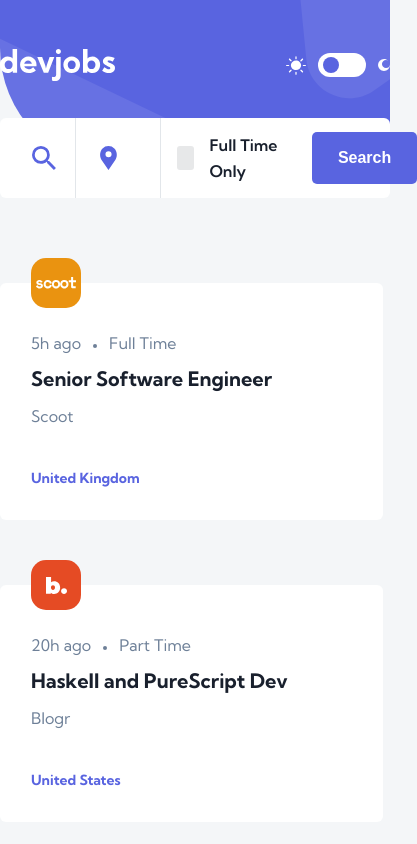
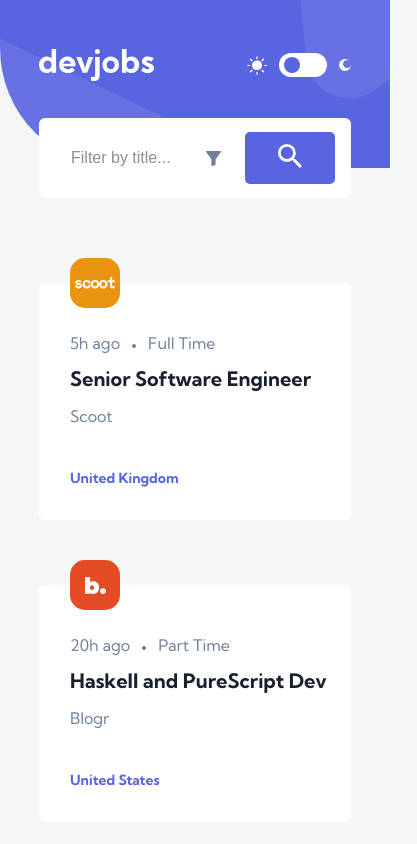
Before and after one commit to iuryyxd/devjobs-app, a React (Vite) app: page / in a window 390 px wide. Shown: the top 844 px of the page, 417 px wide, since content can reach past the window. Built offline with nearby package versions, Linux system fonts and the light colour scheme.

Commit message:
feat: website responsive

```diff
--- a/src/components/Checkbox/Checkbox.module.scss
+++ b/src/components/Checkbox/Checkbox.module.scss
@@ -26,8 +26,8 @@
 
     &::before {
       content: "";
-      width: 14px;
-      height: 14px;
+      min-width: 14px;
+      min-height: 14px;
       transform: scale(0);
       transition: 120ms transform ease-in-out;
       box-shadow: inset 1rem 1rem var(--color-violet);
--- a/src/components/Checkbox/index.tsx
+++ b/src/components/Checkbox/index.tsx
@@ -1,14 +1,27 @@
+import { useContext } from "react";
+import { FilterContext } from "../../contexts/FilterContext";
+
 import styles from "./Checkbox.module.scss";
 
 interface CheckboxProps {
   setFullTime: (a: boolean) => void;
+  fullTime?: boolean;
 }
 
-export function Checkbox({ setFullTime }: CheckboxProps) {
+export function Checkbox({ setFullTime, fullTime }: CheckboxProps) {
+
   return (
     <div className={styles.checkbox}>
-      <input type="checkbox" name="checkbox" id="checkbox" onChange={(e) => setFullTime(e.target.checked)} />
-      <label htmlFor="checkbox">Full Time Only</label>
+      <input
+        type="checkbox"
+        name="checkbox"
+        id="checkbox"
+        onChange={(e) => setFullTime(e.target.checked)}
+        checked={fullTime}
+      />
+      <label htmlFor="checkbox">
+        {window.innerWidth > 1242 ? "Full Time Only" : "Full Time"}
+      </label>
     </div>
   );
 }
--- a/src/components/EmptyPage/EmptyPage.module.scss
+++ b/src/components/EmptyPage/EmptyPage.module.scss
@@ -7,6 +7,8 @@
   padding: 5rem 0;
   gap: 20px;
 
+  margin: 0 auto;
+
   opacity: 0.2;
 
   svg {
--- /dev/null
+++ b/src/components/FilterModal/FilterModal.module.scss
@@ -0,0 +1,26 @@
+.modal {
+  width: 100%;
+  position: absolute;
+  background: var(--background-color-elements);
+  z-index: 5;
+
+  transform: translateY(110px);
+  border-radius: 6px;
+
+  padding: 1.5rem;
+
+  display: flex;
+  flex-direction: column;
+  gap: 1rem;
+
+  box-shadow: 0px 10px 15px -3px rgba(0, 0, 0, 0.1);
+
+  input {
+    background-color: transparent;
+    border: 1px solid rgba(255, 255, 255, 0.1);
+    padding: 10px;
+    border-radius: 3px;
+
+    color: var(--color-text);
+  }
+}
--- /dev/null
+++ b/src/components/FilterModal/index.tsx
@@ -0,0 +1,24 @@
+import { Checkbox } from "../Checkbox";
+
+import styles from "./FilterModal.module.scss";
+
+interface FilterModalProps {
+  setFullTime: (a: boolean) => void;
+  setLocation: (a: string) => void;
+  location: string;
+  fullTime: boolean;
+}
+
+export function FilterModal({ setFullTime, setLocation, fullTime, location }: FilterModalProps) {
+  return (
+    <div className={styles.modal}>
+      <input
+        type="text"
+        onChange={(e) => setLocation(e.target.value)}
+        placeholder="Filter by location..."
+        value={location}
+      />
+      <Checkbox setFullTime={setFullTime} fullTime={fullTime} />
+    </div>
+  );
+}
--- a/src/components/Header/Header.module.scss
+++ b/src/components/Header/Header.module.scss
@@ -36,3 +36,11 @@
     }
   }
 }
+
+@media screen and (max-width: 1242px) {
+  .header {
+    &__container {
+      max-width: 80%;
+    }
+  }
+}
--- a/src/components/Jobcard/Jobcard.module.scss
+++ b/src/components/Jobcard/Jobcard.module.scss
@@ -1,5 +1,4 @@
 .card {
-  width: 383px;
   height: 237px;
   border-radius: 6px;
 
--- a/src/components/SearchBar/SearchBar.module.scss
+++ b/src/components/SearchBar/SearchBar.module.scss
@@ -6,7 +6,6 @@
 
   position: absolute;
   bottom: -30px;
-  padding-inline: 2rem 1rem;
 
   display: flex;
   align-items: center;
@@ -17,6 +16,8 @@
     display: flex;
     align-items: center;
     gap: 19px;
+
+    margin-left: 2rem;
 
     input {
       width: 100%;
@@ -57,6 +58,7 @@
     gap: 24px;
 
     padding-left: 1rem;
+    margin-right: 1rem;
 
     button {
       width: 140px;
@@ -77,3 +79,36 @@
     }
   }
 }
+
+@media screen and (max-width: 894px) {
+  .form {
+    img {
+      width: 15px;
+    }
+
+    &__filterTitle,
+    &__filterLocation {
+      gap: 10px;
+    }
+
+    &__filterCheckbox {
+      button {
+        width: 90px;
+      }
+    }
+  }
+}
+
+@media screen and (max-width: 802px) {
+  .form {
+    &__filterTitle {
+      img {
+        display: none;
+      }
+    }
+
+    &__filterLocation {
+      display: none;
+    }
+  }
+}
--- a/src/components/SearchBar/index.tsx
+++ b/src/components/SearchBar/index.tsx
@@ -1,23 +1,27 @@
-import { useContext, useState } from "react";
+import { useContext, useEffect, useState } from "react";
 
 import styles from "./SearchBar.module.scss";
 import ISearch from "/assets/desktop/icon-search.svg";
 import ILocation from "/assets/desktop/icon-location.svg";
+import IFilter from "/assets/mobile/icon-filter.svg";
 
 import { Checkbox } from "../Checkbox";
 import { FilterContext } from "../../contexts/FilterContext";
+import { FilterModal } from "../FilterModal";
 
 export function SearchBar() {
   const [title, setTitle] = useState<string>("");
   const [location, setLocation] = useState<string>("");
   const [fullTime, setFullTime] = useState<boolean>(false);
+  const [openModalFilter, setOpenModalFilter] = useState<boolean>(false);
 
-  const { setFilter } = useContext(FilterContext);
+  const { filter, setFilter } = useContext(FilterContext);
 
   function handleSearchFilter(e: React.FormEvent<HTMLFormElement>) {
     e.preventDefault();
 
     setFilter({ title, location, fullTime });
+    setOpenModalFilter(false);
   }
 
   return (
@@ -26,7 +30,11 @@ export function SearchBar() {
         <img src={ISearch} alt="search icon" />
         <input
           type="text"
-          placeholder="Filter by title, companies, expertise..."
+          placeholder={
+            window.innerWidth > 1242
+              ? "Filter by title, companies, expertise..."
+              : "Filter by title..."
+          }
           onChange={(e) => setTitle(e.target.value)}
         />
       </div>
@@ -41,9 +49,38 @@ export function SearchBar() {
       </div>
 
       <div className={styles.form__filterCheckbox}>
-        <Checkbox setFullTime={setFullTime} />
-        <button type="submit">Search</button>
+        {window.innerWidth > 802 ? (
+          <Checkbox setFullTime={setFullTime} />
+        ) : (
+          <img
+            src={IFilter}
+            alt="filter icon"
+            onClick={() => setOpenModalFilter((state) => !state)}
+          />
+        )}
+        <button type="submit">
+          {window.innerWidth > 802 ? (
+            "Search"
+          ) : (
+            <svg width="24" height="24" xmlns="http://www.w3.org/2000/svg">
+              <path
+                d="M17.112 15.059h-1.088l-.377-.377a8.814 8.814 0 002.15-5.784A8.898 8.898 0 008.898 0 8.898 8.898 0 000 8.898a8.898 8.898 0 008.898 8.899c2.211 0 4.23-.808 5.784-2.143l.377.377v1.081l6.845 6.832 2.04-2.04-6.832-6.845zm-8.214 0A6.16 6.16 0 118.9 2.737a6.16 6.16 0 010 12.322z"
+                fill="#fff"
+                fill-rule="nonzero"
+              />
+            </svg>
+          )}
+        </button>
       </div>
+
+      {openModalFilter && (
+        <FilterModal
+          setFullTime={setFullTime}
+          fullTime={fullTime}
+          setLocation={setLocation}
+          location={location}
+        />
+      )}
     </form>
   );
 }
--- a/src/screens/Home/Home.module.scss
+++ b/src/screens/Home/Home.module.scss
@@ -6,8 +6,8 @@
   padding-bottom: 50px;
 
   &__container {
-    display: flex;
-    flex-wrap: wrap;
+    display: grid;
+    grid-template-columns: repeat(3, 1fr);
     gap: 30px;
 
     position: relative;
@@ -33,3 +33,21 @@
     }
   }
 }
+
+@media screen and (max-width: 1242px) {
+  .jobslist {
+    &__container {
+      grid-template-columns: repeat(2, 1fr);
+      max-width: 80%;
+    }
+  }
+}
+
+@media screen and (max-width: 768px) {
+  .jobslist {
+    &__container {
+      grid-template-columns: 1fr;
+      max-width: 80%;
+    }
+  }
+}
```
Also changed, not shown: public/assets/mobile/icon-filter.svg (added).
